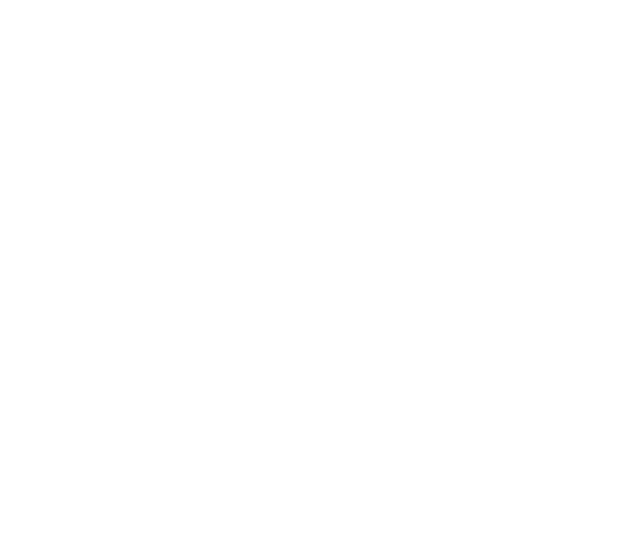
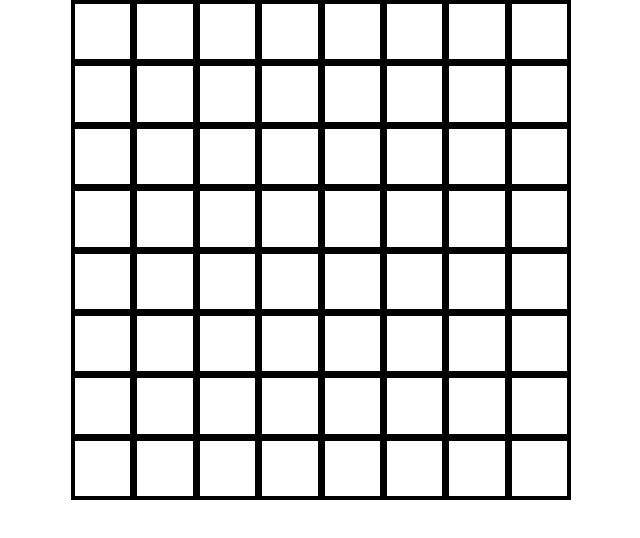
Before and after one commit to ItsWakana/knight-travails, a website built with webpack: page dist/index.html in a window 1280 px wide. Shown: the whole page, without its empty margins (319-959 px from the left). Built offline with nearby package versions, Linux system fonts and the light colour scheme.

Commit message:
create ui grid for chess board

```diff
--- /dev/null
+++ b/src/DOM.js
@@ -0,0 +1,30 @@
+import './style.css';
+
+export class Grid {
+
+    constructor(size) {
+        this.size = size;
+    }
+
+    createGrid() {
+        //create a main container for the grid.
+        //in the first loop, create 7 columns or rows
+        // in the second inner loop, we want to create 7 boxes to go inside these columns or rows.
+        const gridContainer = document.createElement('div');
+        gridContainer.className = 'container';
+        document.body.append(gridContainer);
+
+        for (let i=0; i<this.size; i++) {
+            const row = document.createElement('div');
+            row.className = 'row';
+            gridContainer.append(row);
+
+            for (let j=0; j<this.size; j++) {
+                const box = document.createElement('div');
+                box.className = 'box';
+                row.append(box);
+            }
+        }
+
+    }
+}
--- a/src/main.js
+++ b/src/main.js
@@ -1,3 +1,5 @@
+import { Grid } from "./DOM";
+
 const possibleMoves = [[-1,-2], [-2,-1], [-2,1], [-1,2], [1,2], [2,1], [2,-1], [1,-2]];
 
 const getToTarget = (currentPos, target) => {
@@ -61,4 +63,7 @@ const destination = {
 }
 
 // getToTarget([7,1], [3,3]);
-getToTarget(start, destination);
+// getToTarget(start, destination);
+
+const grid = new Grid(8);
+grid.createGrid();
--- /dev/null
+++ b/src/style.css
@@ -0,0 +1,35 @@
+*,*::before,*::after {
+    margin: 0;
+    box-sizing: border-box;
+}
+
+body {
+    display: flex;
+    justify-content: center;
+    width: 100vw;
+    height: 100vh;
+}
+
+.container {
+    display: flex;
+    width: 500px;
+    height: 500px;
+    background-color: black;
+    border: solid 4px black;
+    gap: 7px;
+}
+
+.container .row {
+    flex-grow: 1;
+    display: flex;
+    flex-direction: column;
+    gap: 7px;
+    height: 100%;
+    width: 5px;
+}
+
+.row .box {
+    background-color: white;
+    width: 100%;
+    height: 100%;
+}
--- a/webpack.config.js
+++ b/webpack.config.js
@@ -8,7 +8,7 @@ module.exports = {
         path: path.resolve(__dirname, 'dist'),
         assetModuleFilename: '[name][ext]',
     },
-    devTool: 'inline-source-map',
+    // devTool: 'inline-source-map',
     module: {
         rules: [
             {
```
Also changed, not shown: dist/bundle.js (added), dist/index.html.
